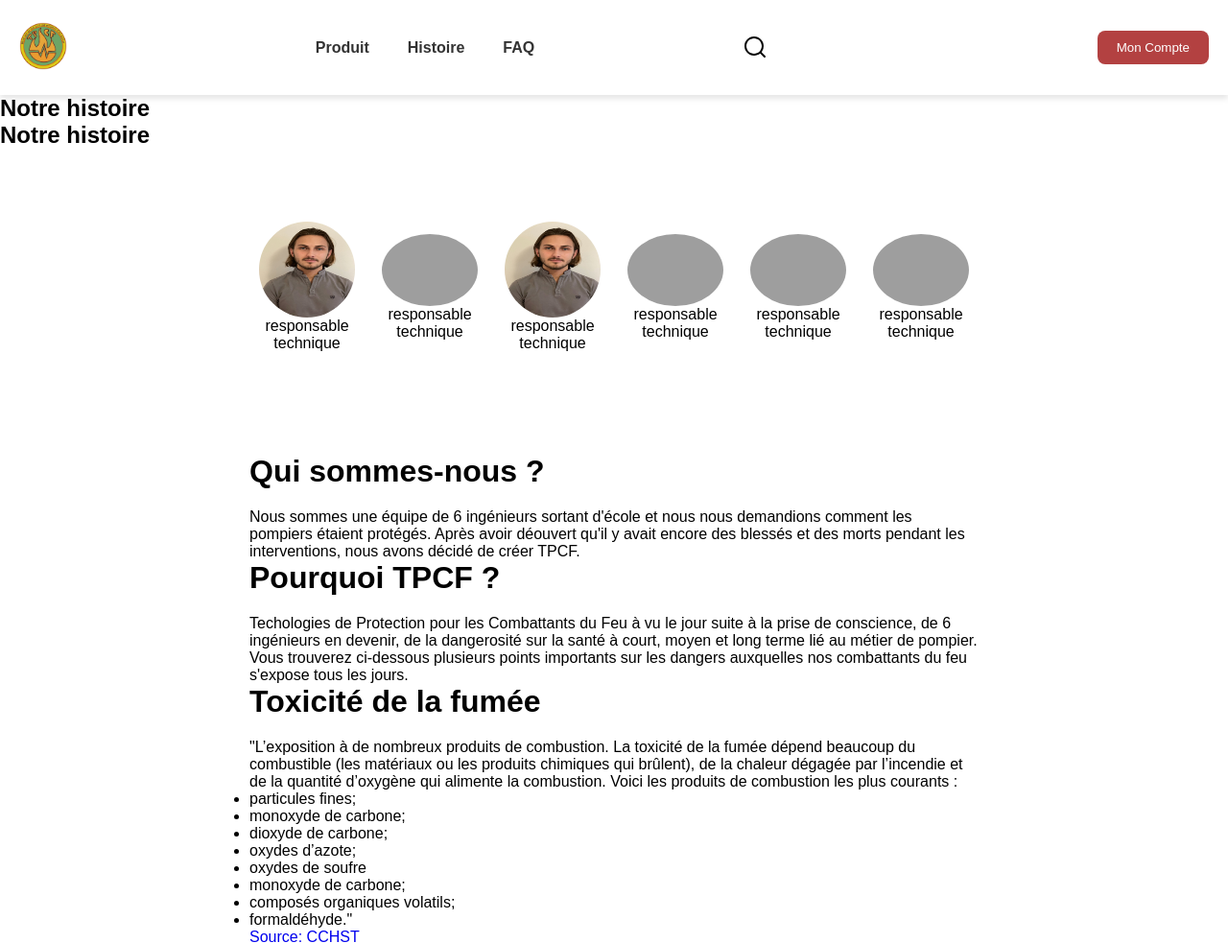
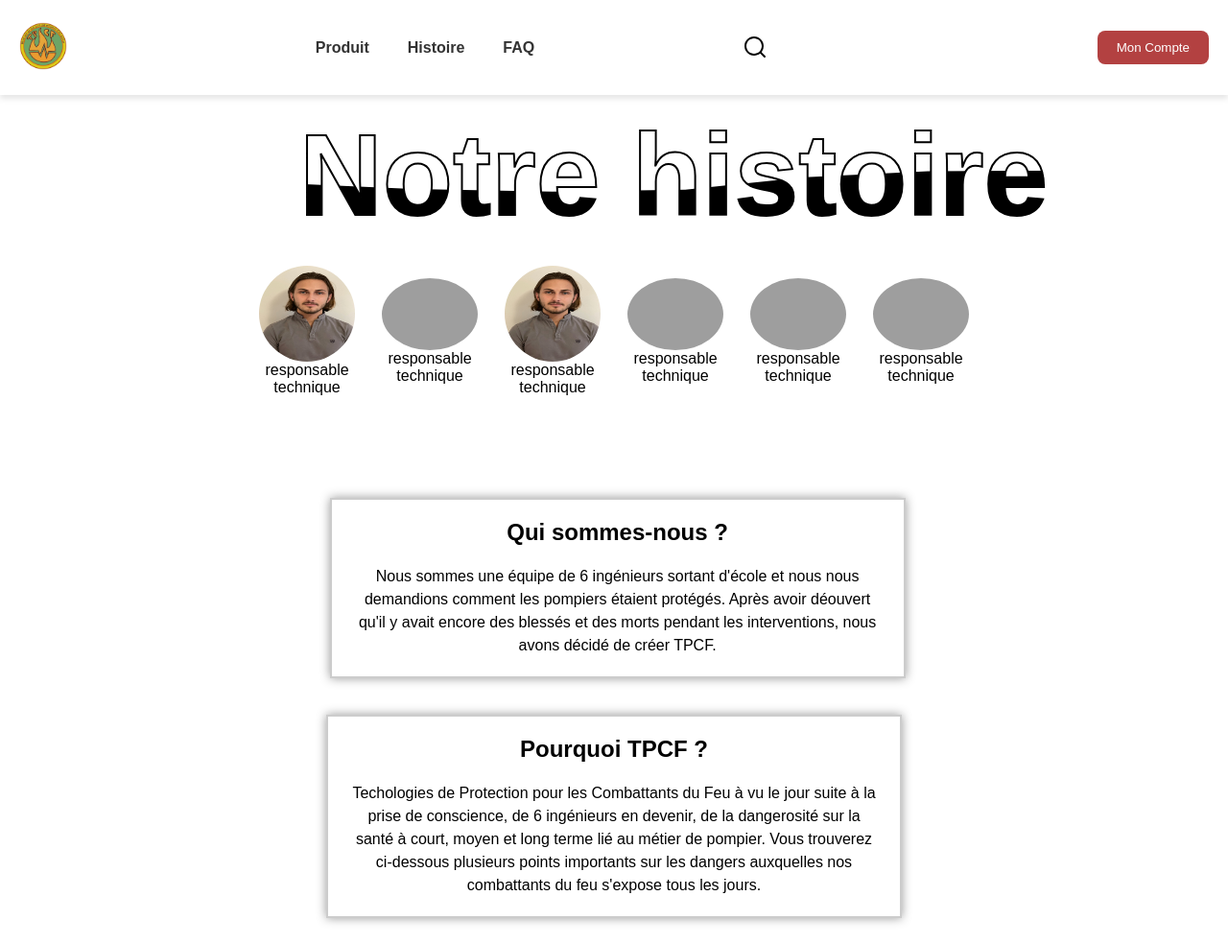
Before and after one commit to matsanso/appinfofront, a PHP site: page /html/histoire.html in a window 1280 px wide. Shown: the top 983 px of the page at 96% size. Run offline with PHP 8.4, Linux system fonts and the light colour scheme; grey boxes are pictures that could not be loaded.

Commit message:
Update histoire.css

```diff
--- a/css/histoire.css
+++ b/css/histoire.css
@@ -1,4 +1,4 @@
-    /* Style de base pour la page */
+      /* Style de base pour la page */
 
     body {
         font-family: Arial, sans-serif;
@@ -180,11 +180,71 @@
         padding: 0;
     }
 
+    /* Style titre */
+    @import url("https://fonts.googleapis.com/css?family=Poppins:100,200,300,400,500,600,700,800,900");
+
+    .Notre-histoire {
+        font-size: 15px;
+        font-family: Arial, sans-serif;
+        text-align: center;
+
+    }
+
+    .Notre-histoire h2 {
+    color: #fff;
+    font-size: 8em;
+    position: absolute;
+    transform: translate(40%, 10%);
+    }
+
+    .Notre-histoire h2:nth-child(1) {
+    color: transparent;
+    -webkit-text-stroke: 2px #000000;
+    }
+
+    .Notre-histoire h2:nth-child(2) {
+    color: #000000;
+    animation: animate 4s ease-in-out infinite;
+    }
+
+    @keyframes animate {
+    0%,
+    100% {
+        clip-path: polygon(
+        0% 45%,
+        16% 44%,
+        33% 50%,
+        54% 60%,
+        70% 61%,
+        84% 59%,
+        100% 52%,
+        100% 100%,
+        0% 100%
+        );
+    }
+
+    50% {
+        clip-path: polygon(
+        0% 60%,
+        15% 65%,
+        34% 66%,
+        51% 62%,
+        67% 50%,
+        84% 45%,
+        100% 46%,
+        100% 100%,
+        0% 100%
+        );
+    }
+    }
+
+    /* Style trombinoscope */
+
     .container {
         max-width: 800px;
         margin: 0 auto;
         padding: 20px;
-        margin-top: 5%;
+        margin-top: 13%;
     }
 
     .ronds {
@@ -197,10 +257,14 @@
         width: 100px;
         height: 100px;
         border-radius: 50%;
-
         display: flex;
         justify-content: center;
         align-items: center;
+    }
+
+    .rond img:hover {
+        transform: scale(1.05);
+        box-shadow: 0px 0px 5px 0px #ccc;
     }
 
     .rond img {
@@ -223,33 +287,278 @@
     }
 
     div.rond span {
-
         text-align: center;
     }
 
 
-    .texte {
+    /* Style premier rectangle */
+
+    .texte1_1 {
         display: flex;
         justify-content: center;
     }
 
-    .rectangle {
+    .rectangle1 {
         width: 600px;
         padding: 20px;
         background-color: #fff;
         box-shadow: 0px 0px 10px #999;
         text-align: center;
+        box-sizing: border-box;
+        border: 2px solid #ccc;
+        transition: all 0.2s ease-in-out;
+        margin-bottom: 5%;
+        margin-left: 11%;
+    }
+
+    .rectangle1:hover {
+    transform: scale(1.05);
+    box-shadow: 0px 0px 5px 0px #ccc;
+    }
+
+    .rectangle1 h1 {
+    font-size: 1.5rem;
+    margin-bottom: 20px;
+    }
+
+    .rectangle1 p {
+    font-size: 1rem;
+    line-height: 1.5;
+    margin: 0;
+    }
+
+    .rectangle1 li {
+        padding: 5px 0;
+        border-bottom: 1px solid #ddd;
+      }
+
+    .rectangle1 li:last-child {
+        border-bottom: none;
+      }
+
+
+    .rectangle1 p {
+        line-height: 1.5;
+    }
+
+    .texte1_2 {
+        display: flex;
+        justify-content: center;
+    }
+
+    .rectangle2 {
+        width: 600px;
+        padding: 20px;
+        background-color: #fff;
+        box-shadow: 0px 0px 10px #999;
+        text-align: center;
+        box-sizing: border-box;
+        border: 2px solid #ccc;
+        transition: all 0.2s ease-in-out;
         margin-bottom: 5%;
     }
 
-    h1 {
+    .rectangle2:hover {
+    transform: scale(1.05);
+    box-shadow: 0px 0px 5px 0px #ccc;
+    }
+
+    .rectangle2 h1 {
+    font-size: 1.5rem;
+    margin-bottom: 20px;
+    }
+
+    .rectangle2 p {
+    font-size: 1rem;
+    line-height: 1.5;
+    margin: 0;
+    }
+
+    .rectangle2 li {
+        padding: 5px 0;
+        border-bottom: 1px solid #ddd;
+    }
+
+    .rectangle2 li:last-child {
+        border-bottom: none;
+    }
+
+
+    .rectangle2 p {
+        line-height: 1.5;
+    }
+
+
+    /* Style uc1 */
+
+    .undercontainer1 {
+        display: flex;
+        align-items: center;
+        justify-content: center;
+        flex-direction: row;
+        max-width: 800px;
+        margin: 0 auto;
+        padding: 20px;
+        margin-top: 5%;
+    }
+
+    .texte2 {
+        display: flex;
+        margin-right: 10%;
+    }
+
+    .undercontainer1 img {
+        max-width: 50%;
+        height: auto;
+        margin-left: 10%;
+      }
+
+
+    .uc1rectangle {
+        width: 600px;
+        padding: 20px;
+        background-color: #fff;
+        box-shadow: 0px 0px 10px #999;
+        text-align: center;
+        box-sizing: border-box;
+        border: 2px solid #ccc;
+        transition: all 0.2s ease-in-out;
+        margin-bottom: 5%;
+    }
+
+    .uc1rectangle:hover {
+    transform: scale(1.05);
+    box-shadow: 0px 0px 5px 0px #ccc;
+    }
+
+    .uc1rectangle h1 {
+    font-size: 1.5rem;
+    margin-bottom: 20px;
+    }
+
+    .uc1rectangle p {
+    font-size: 1rem;
+    line-height: 1.5;
+    margin: 0;
+    }
+
+    .uc1rectangle li {
+        padding: 5px 0;
+        border-bottom: 1px solid #ddd;
+      }
+
+    .uc1rectangle li:last-child {
+        border-bottom: none;
+      }
+
+
+    .uc1rectangle p {
+        line-height: 1.5;
+    }
+
+    .uc1undercontainer1 img {
+        max-width: 50%;
+        height: auto;
+        margin-left: 10%;
+      }
+
+      /* Style uc2 */
+
+    .undercontainer2 {
+        display: flex;
+        align-items: center;
+        justify-content: center;
+        flex-direction: row;
+        max-width: 800px;
+        margin: 0 auto;
+        padding: 20px;
+        margin-top: 5%;
+    }
+
+    .undercontainer2 img {
+        max-width: 70%;
+        height: auto;
+        margin-right: 10%;
+      }
+
+    .texte3 {
+        display: flex;
+        margin-left: 10%;
+    }
+
+    .uc2rectangle {
+        width: 600px;
+        padding: 20px;
+        background-color: #fff;
+        box-shadow: 0px 0px 10px #999;
+        text-align: center;
+        box-sizing: border-box;
+        border: 2px solid #ccc;
+        transition: all 0.2s ease-in-out;
+        margin-bottom: 5%;
+    }
+
+    .uc2rectangle:hover {
+        transform: scale(1.05);
+        box-shadow: 0px 0px 5px 0px #ccc;
+    }
+
+    .uc2rectangle h1 {
         margin-bottom: 20px;
     }
 
-    .rectangle p {
+    .uc2rectangle p {
         line-height: 1.5;
     }
 
+    /* Style uc3 */
+
+    .undercontainer3 {
+        display: flex;
+        align-items: center;
+        justify-content: center;
+        flex-direction: row;
+        max-width: 800px;
+        margin: 0 auto;
+        padding: 20px;
+        margin-top: 5%;
+    }
+
+    .texte4 {
+        display: flex;
+        margin-left: 10%;
+    }
+
+    .uc3rectangle {
+        width: 600px;
+        padding: 20px;
+        background-color: #fff;
+        box-shadow: 0px 0px 10px #999;
+        text-align: center;
+        box-sizing: border-box;
+        border: 2px solid #ccc;
+        transition: all 0.2s ease-in-out;
+        margin-bottom: 5%;
+    }
+
+    .uc3rectangle:hover {
+        transform: scale(1.05);
+        box-shadow: 0px 0px 5px 0px #ccc;
+    }
+
+    .uc3rectangle h1 {
+        margin-bottom: 20px;
+    }
+
+    .uc3rectangle p {
+        line-height: 1.5;
+    }
+
+    .undercontainer3 img {
+        max-width: 50%;
+        height: auto;
+        margin-left: 10%;
+      }
 
     /* Style pour le footer */
 
```
